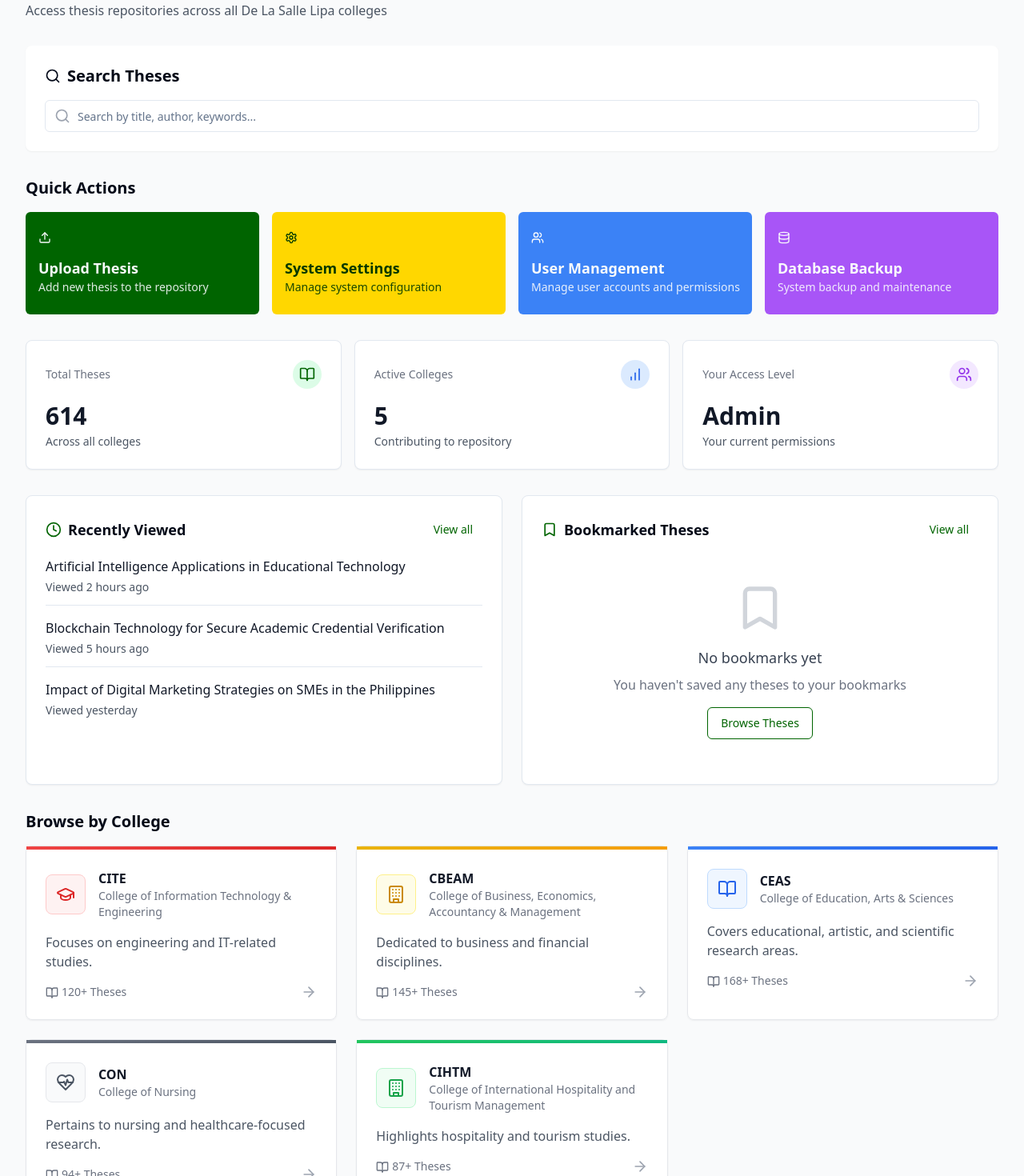
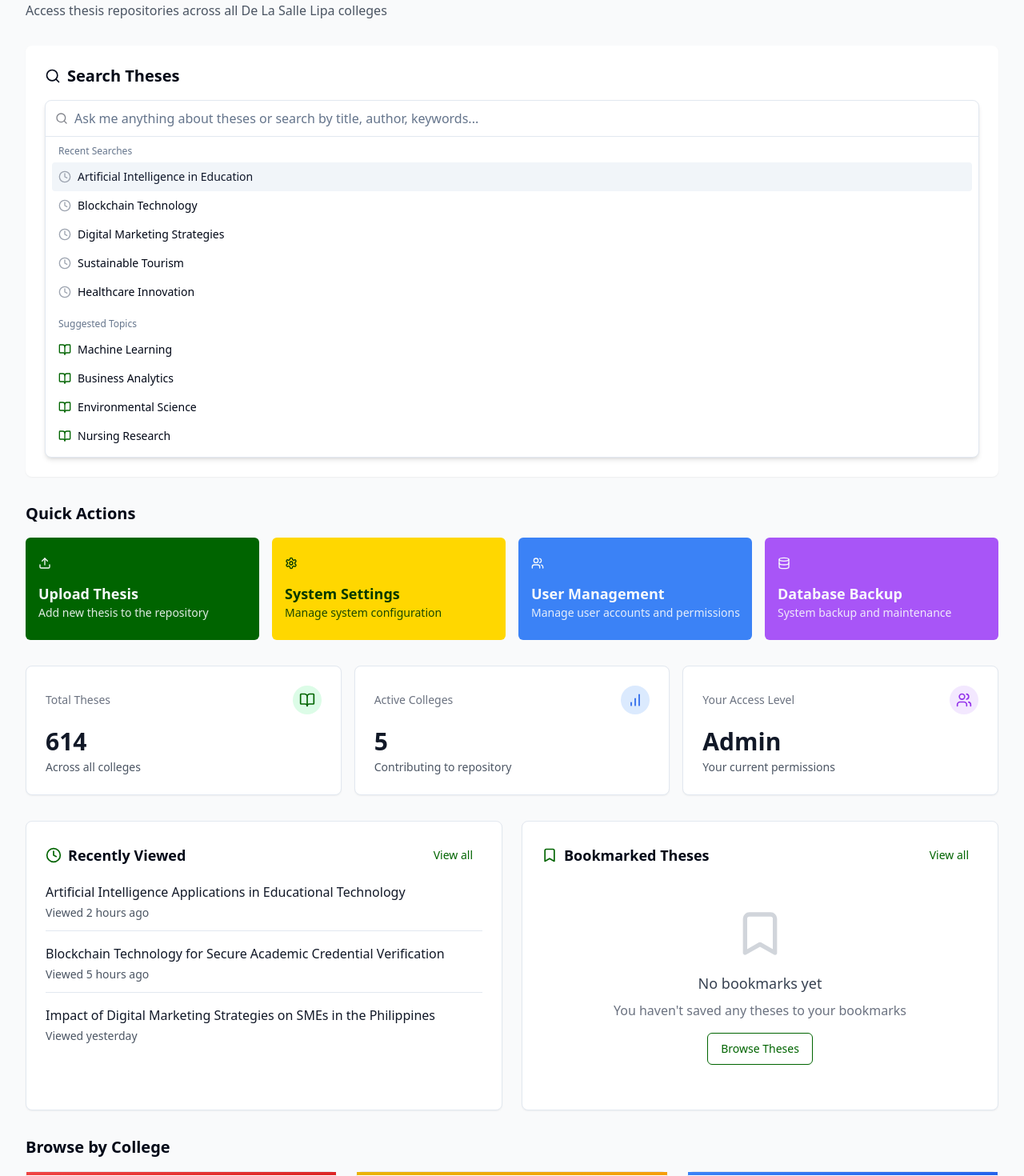
Before and after one commit to EJRDeGuia/stars-archive-gateway, a React (Vite) app: page /dashboard in a window 1280 px wide. Shown: the part 140-1610 px from the top of the page at 80% size. Built offline with nearby package versions, Linux system fonts and the light colour scheme; sample sign-in values are in the browser's storage.

Commit message:
feat: Update college card icons and search bar
- Updated college card icons on the dashboard to match the landing page.
- Modified the search bar to resemble the ChatGPT chat box design.

```diff
--- a/src/pages/Dashboard.tsx
+++ b/src/pages/Dashboard.tsx
@@ -4,7 +4,6 @@ import Header from '@/components/Header';
 import Footer from '@/components/Footer';
 import { Card, CardContent } from '@/components/ui/card';
 import { Button } from '@/components/ui/button';
-import { Input } from '@/components/ui/input';
 import { colleges } from '@/data/mockData';
 import { useNavigate } from 'react-router-dom';
 import {
@@ -17,12 +16,27 @@ import {
   BarChart,
   Clock,
   Bookmark,
-  ArrowRight
+  ArrowRight,
+  Code,
+  Calculator,
+  Microscope,
+  HeartPulse,
+  UtensilsCrossed
 } from 'lucide-react';
+import {
+  Command,
+  CommandEmpty,
+  CommandGroup,
+  CommandInput,
+  CommandItem,
+  CommandList,
+} from "@/components/ui/command";
+import { useState } from 'react';
 
 const Dashboard = () => {
   const { user } = useAuth();
   const navigate = useNavigate();
+  const [searchOpen, setSearchOpen] = useState(false);
 
   const quickActions = [
     {
@@ -64,6 +78,55 @@ const Dashboard = () => {
   );
 
   const totalTheses = colleges.reduce((sum, college) => sum + college.thesesCount, 0);
+
+  // Map college data with specific icons and colors like the landing page
+  const collegeData = [
+    {
+      id: '1',
+      name: 'CITE',
+      fullName: 'College of Information Technology and Engineering',
+      color: 'red',
+      thesesCount: 120,
+      icon: Code,
+      description: 'Advancing technology through innovative research'
+    },
+    {
+      id: '2',
+      name: 'CBEAM',
+      fullName: 'College of Business, Economics, Accountancy, and Management',
+      color: 'yellow',
+      thesesCount: 145,
+      icon: Calculator,
+      description: 'Driving business excellence and economic growth'
+    },
+    {
+      id: '3',
+      name: 'CEAS',
+      fullName: 'College of Education, Arts, and Sciences',
+      color: 'blue',
+      thesesCount: 98,
+      icon: Microscope,
+      description: 'Exploring knowledge across diverse disciplines'
+    },
+    {
+      id: '4',
+      name: 'CON',
+      fullName: 'College of Nursing',
+      color: 'gray',
+      thesesCount: 76,
+      icon: HeartPulse,
+      description: 'Advancing healthcare through compassionate research'
+    },
+    {
+      id: '5',
+      name: 'CIHTM',
+      fullName: 'College of International Hospitality and Tourism Management',
+      color: 'green',
+      thesesCount: 110,
+      icon: UtensilsCrossed,
+      description: 'Shaping the future of hospitality and tourism'
+    }
+  ];
 
   const getCollegeColors = (color: string) => {
     switch (color) {
@@ -110,6 +173,22 @@ const Dashboard = () => {
     }
   };
 
+  const recentSearches = [
+    "Artificial Intelligence in Education",
+    "Blockchain Technology",
+    "Digital Marketing Strategies",
+    "Sustainable Tourism",
+    "Healthcare Innovation"
+  ];
+
+  const suggestedTopics = [
+    "Machine Learning",
+    "Business Analytics",
+    "Environmental Science",
+    "Nursing Research",
+    "Hospitality Management"
+  ];
+
   return (
     <div className="min-h-screen bg-gray-50 flex flex-col">
       <Header />
@@ -126,19 +205,67 @@ const Dashboard = () => {
             </p>
           </div>
 
-          {/* Search */}
+          {/* Enhanced Search Section */}
           <div className="mb-8 bg-white p-6 rounded-lg shadow-sm">
             <h2 className="text-xl font-semibold mb-4 flex items-center">
               <Search className="mr-2 h-5 w-5" />
               Search Theses
             </h2>
             <div className="relative">
-              <Search className="absolute left-3 top-1/2 transform -translate-y-1/2 text-gray-400 h-5 w-5" />
-              <Input
-                type="text"
-                placeholder="Search by title, author, keywords..."
-                className="pl-10"
-              />
+              <Command className="rounded-lg border shadow-md bg-white">
+                <CommandInput
+                  placeholder="Ask me anything about theses or search by title, author, keywords..."
+                  className="border-0 focus:ring-0 text-base py-4"
+                />
+                <CommandList className="max-h-[400px]">
+                  <CommandEmpty className="py-6 text-center text-sm text-gray-500">
+                    <div className="flex flex-col items-center space-y-2">
+                      <Search className="h-8 w-8 text-gray-300" />
+                      <p>No results found. Try a different search term.</p>
+                    </div>
+                  </CommandEmpty>
+
+                  <CommandGroup heading="Recent Searches" className="px-2">
+                    {recentSearches.map((search, index) => (
+                      <CommandItem key={index} className="flex items-center space-x-2 py-2">
+                        <Clock className="h-4 w-4 text-gray-400" />
+                        <span>{search}</span>
+                      </CommandItem>
+                    ))}
+                  </CommandGroup>
+
+                  <CommandGroup heading="Suggested Topics" className="px-2">
+                    {suggestedTopics.map((topic, index) => (
+                      <CommandItem key={index} className="flex items-center space-x-2 py-2">
+                        <BookOpen className="h-4 w-4 text-dlsl-green" />
+                        <span>{topic}</span>
+                      </CommandItem>
+                    ))}
+                  </CommandGroup>
+
+                  <CommandGroup heading="Browse by College" className="px-2">
+                    {collegeData.map((college) => {
+                      const colors = getCollegeColors(college.color);
+                      const Icon = college.icon;
+                      return (
+                        <CommandItem
+                          key={college.id}
+                          className="flex items-center space-x-3 py-2"
+                          onSelect={() => navigate(`/college/${college.id}`)}
+                        >
+                          <div className={`${colors.bg} p-1.5 rounded border ${colors.border}`}>
+                            <Icon className={`h-4 w-4 ${colors.text}`} />
+                          </div>
+                          <div>
+                            <span className="font-medium">{college.name}</span>
+                            <span className="text-sm text-gray-500 ml-2">({college.thesesCount} theses)</span>
+                          </div>
+                        </CommandItem>
+                      );
+                    })}
+                  </CommandGroup>
+                </CommandList>
+              </Command>
             </div>
           </div>
 
@@ -187,7 +314,7 @@ const Dashboard = () => {
                     <BarChart className="h-5 w-5 text-blue-600" />
                   </div>
                 </div>
-                <div className="text-3xl font-bold text-gray-900">{colleges.length}</div>
+                <div className="text-3xl font-bold text-gray-900">{collegeData.length}</div>
                 <p className="text-sm text-gray-600 mt-1">Contributing to repository</p>
               </CardContent>
             </Card>
@@ -259,11 +386,11 @@ const Dashboard = () => {
             </Card>
           </div>
 
-          {/* Colleges Grid - Use college-specific icons */}
+          {/* Colleges Grid with college-specific icons */}
           <div className="mb-8">
             <h2 className="text-xl font-semibold mb-4">Browse by College</h2>
             <div className="grid grid-cols-1 md:grid-cols-2 lg:grid-cols-3 gap-6">
-              {colleges.map((college) => {
+              {collegeData.map((college) => {
                 const colors = getCollegeColors(college.color);
                 const Icon = college.icon;
 
```
